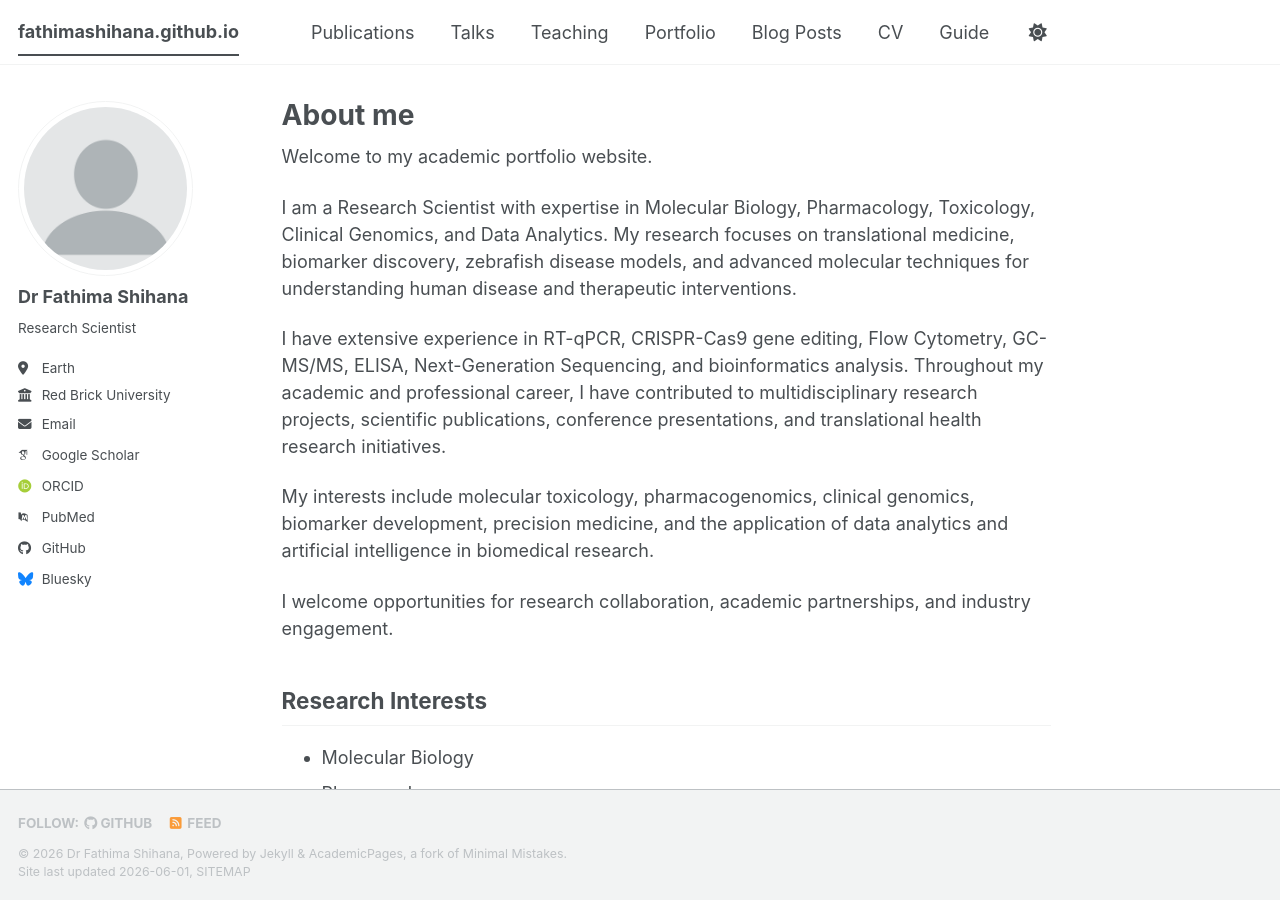
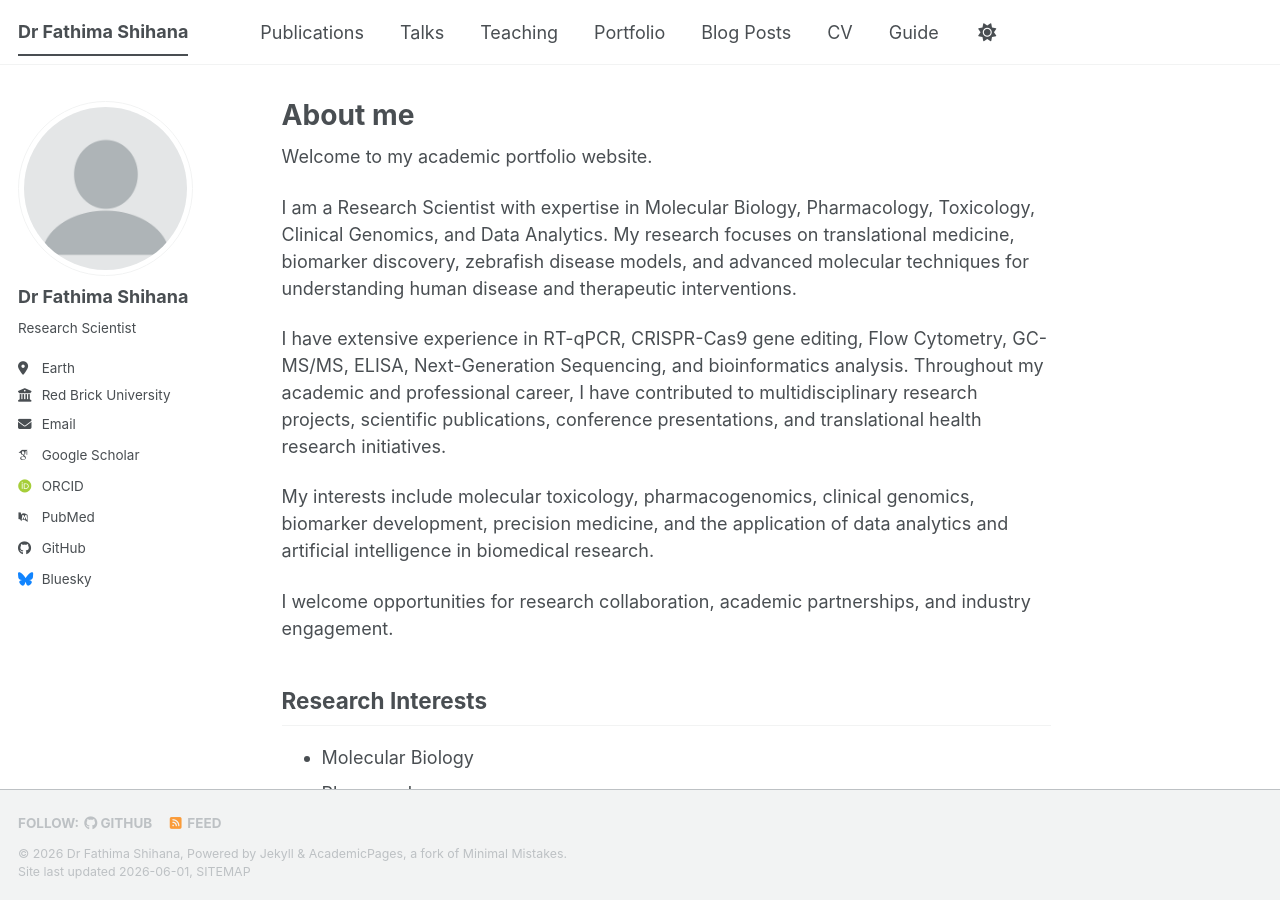
Before and after one commit to fathimashihana/fathimashihana.github.io, a Jekyll site: the page built from _pages/about.md, in a window 1280 px wide and 900 px high. Built offline with Jekyll 4.4.1, drawn with Linux system fonts in a browser that asks for light colours; some web fonts are replaced; a script bundle is joined from its source files by our own code; library files that are not in the unit come from our copies.

Commit message:
Update _config.yml

```diff
--- a/_config.yml
+++ b/_config.yml
@@ -9,7 +9,7 @@
 # Basic Site Settings
 locale                   : "en-US"
 site_theme               : "default" # The available themes options are "default", "air", "sunrise", "mint", "dirt" and "contrast"
-title                   :
+title                   : "Dr Fathima Shihana"
 name                    : "Dr Fathima Shihana"
 description             : "Research Scientist | Molecular Biology | Toxicology | Clinical Genomics | Data Analytics"
 url                     : "https://fathimashihana.github.io"
```
